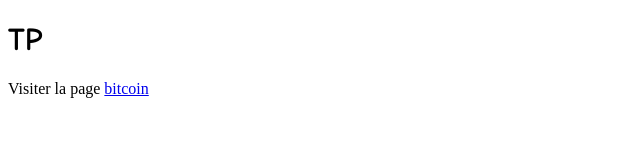
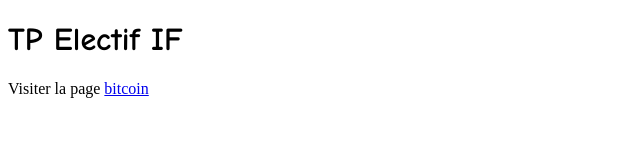
Before and after one commit to ruthkueviakoe/ruthkueviakoe.github.io, a plain HTML site: page index.html in a window 1280 px wide. Shown: the whole page, without its empty margins (0-640 px from the left). Drawn offline with Linux system fonts and the light colour scheme.

Commit message:
Update index.html

```diff
--- a/index.html
+++ b/index.html
@@ -10,7 +10,7 @@
 		<title> Electif IF </title>
 	</head>
 	<body>
-		<h1> TP </h1>
+		<h1> TP Electif IF </h1>
 		Visiter la page <a href="bitcoin.html">bitcoin</a>
 	</body>
 </html>
```
